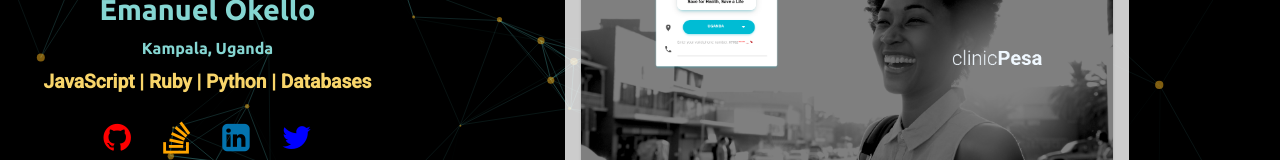
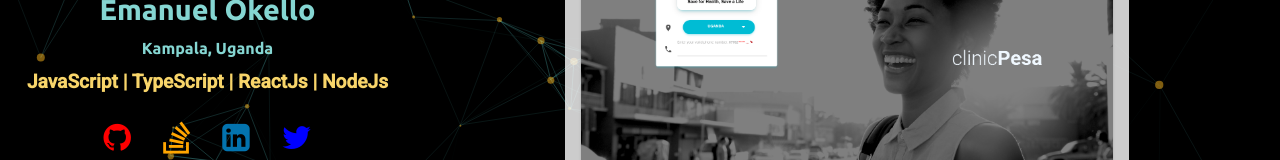
Before and after one commit to oxenprogrammer/portfolio-client, an Angular app: page /home in a window 1280 px wide. Shown: the part 307-467 px from the top of the page. Built offline with nearby package versions, Linux system fonts and the light colour scheme; a web font is replaced by a local one.

Commit message:
Update profile.component.html

```diff
--- a/src/app/profile/profile.component.html
+++ b/src/app/profile/profile.component.html
@@ -9,7 +9,7 @@
   </div>
   <div class="profile-name">Emanuel Okello</div>
   <div class="profile-location">Kampala, Uganda</div>
-  <div class="profile-skills">JavaScript | Ruby | Python | Databases</div>
+  <div class="profile-skills">JavaScript | TypeScript | ReactJs | NodeJs</div>
   <div class="profile-connections">
     <a href="https://github.com/oxenprogrammer" target="_blank"
       ><i class="fa fa-github" aria-hidden="true"></i
```
